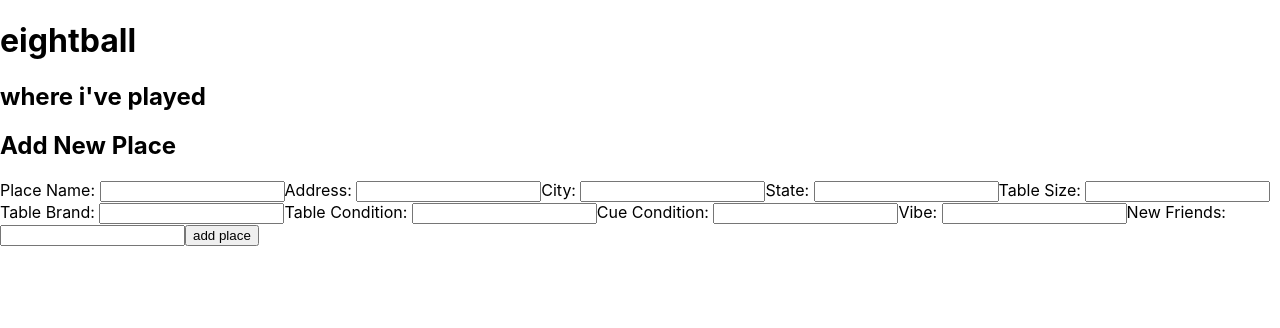
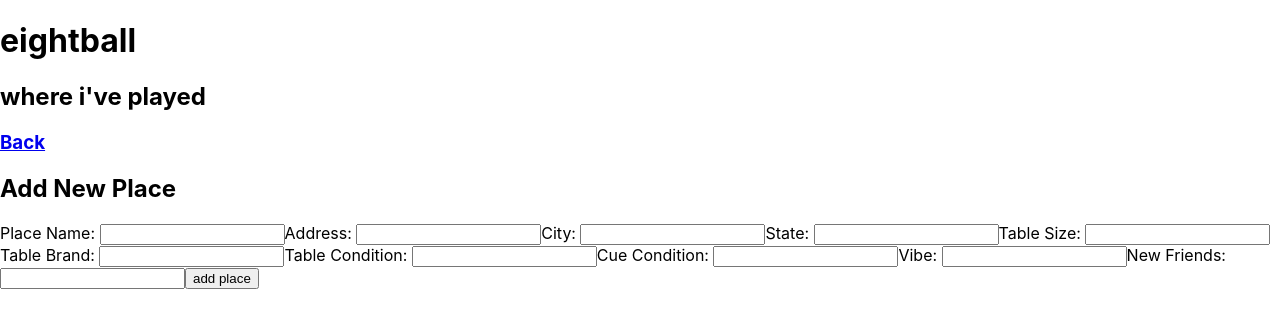
Before and after one commit to jessica-im/eightball-react, a React (Create React App) app: page /new in a window 1280 px wide. Shown: the top 328 px of the page. Built offline with nearby package versions, Linux system fonts and the light colour scheme.

Commit message:
added in back link to add page

```diff
--- a/src/components/AddPlace.js
+++ b/src/components/AddPlace.js
@@ -1,5 +1,6 @@
 import React, { useState, useEffect } from 'react'
 import axios from 'axios';
+import { Link } from 'react-router-dom';
 
 
 const AddPlace = () => {
@@ -38,6 +39,9 @@
 
      return (
           <div>
+               <Link to="/">
+                    <h3>Back</h3>
+               </Link>
                <h2>Add New Place</h2>
                <form onSubmit={handleNewPlaceSubmit}>
                     <label htmlFor="locationName">Place Name: </label>
```
